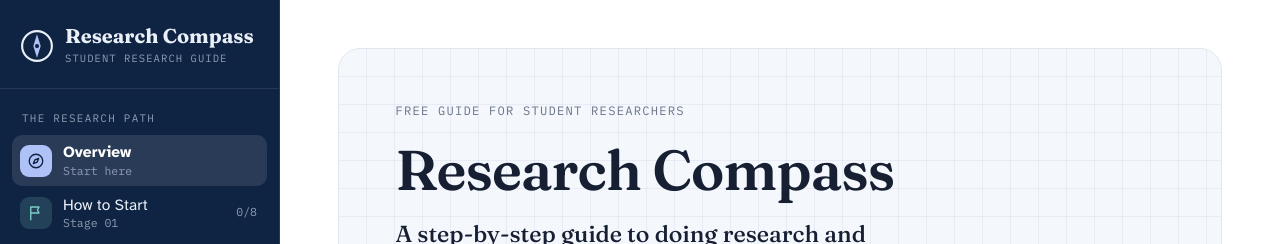
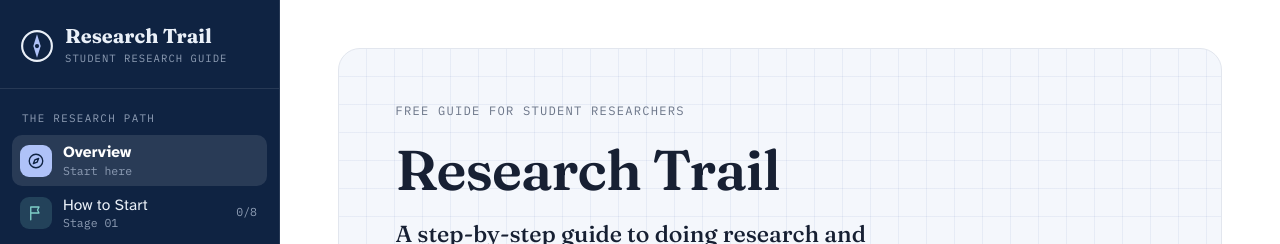
Before and after one commit to prionta2018-collab/research-trail, a plain HTML site: page index.html in a window 1280 px wide. Shown: the top 244 px of the page. Drawn offline with Linux system fonts and the light colour scheme.

Commit message:
Add files via upload

```diff
--- a/index.html
+++ b/index.html
@@ -3,24 +3,24 @@
 <head>
 <meta charset="utf-8">
 <meta name="viewport" content="width=device-width, initial-scale=1, viewport-fit=cover">
-<title>Research Compass</title>
+<title>Research Trail</title>
 <meta name="claude:viewport-fit-sides" content="cover">
 <meta name="description" content="One place for every stage of research: getting started, methods, ethics and rules, writing, famous journals and publishing.">
-<link rel="canonical" href="https://prionta2018-collab.github.io/research-compass/">
+<link rel="canonical" href="https://prionta2018-collab.github.io/research-trail/">
 <link rel="icon" type="image/svg+xml" href="favicon.svg">
 <meta name="theme-color" content="#0F2342">
 <meta property="og:type" content="website">
-<meta property="og:site_name" content="Research Compass">
-<meta property="og:title" content="Research Compass — A Student Research Guide">
+<meta property="og:site_name" content="Research Trail">
+<meta property="og:title" content="Research Trail — A Student Research Guide">
 <meta property="og:description" content="A practical guide to research topics, methods, academic writing and publishing.">
-<meta property="og:url" content="https://prionta2018-collab.github.io/research-compass/">
-<meta property="og:image" content="https://prionta2018-collab.github.io/research-compass/social-preview.png">
+<meta property="og:url" content="https://prionta2018-collab.github.io/research-trail/">
+<meta property="og:image" content="https://prionta2018-collab.github.io/research-trail/social-preview.png">
 <meta property="og:image:width" content="1200">
 <meta property="og:image:height" content="630">
 <meta name="twitter:card" content="summary_large_image">
-<meta name="twitter:title" content="Research Compass — A Student Research Guide">
+<meta name="twitter:title" content="Research Trail — A Student Research Guide">
 <meta name="twitter:description" content="A practical guide to research topics, methods, academic writing and publishing.">
-<meta name="twitter:image" content="https://prionta2018-collab.github.io/research-compass/social-preview.png">
+<meta name="twitter:image" content="https://prionta2018-collab.github.io/research-trail/social-preview.png">
 <link rel="preconnect" href="https://fonts.googleapis.com">
 <link rel="preconnect" href="https://fonts.gstatic.com" crossorigin>
 <link rel="stylesheet" href="https://fonts.googleapis.com/css2?family=Atkinson+Hyperlegible:ital,wght@0,400;0,700;1,400&family=Fraunces:opsz,wght@9..144,500;9..144,600;9..144,700&family=IBM+Plex+Mono:wght@400;500&display=swap">
@@ -416,7 +416,7 @@ h1[tabindex="-1"]:focus{outline:none}
 <button class="skip" id="skip" type="button">Skip to content</button>
 <div class="topbar">
   <div class="head">
-    <a class="brand" href="#home"><svg width="26" height="26" viewBox="0 0 32 32" aria-hidden="true"><circle cx="16" cy="16" r="14" fill="none" stroke="currentColor" stroke-width="2"/><path d="M16 5 L19.5 16 L16 27 L12.5 16 Z" fill="var(--accent)"/><circle cx="16" cy="16" r="2" fill="var(--surface)"/></svg><b>Research Compass</b></a>
+    <a class="brand" href="#home"><svg width="26" height="26" viewBox="0 0 32 32" aria-hidden="true"><circle cx="16" cy="16" r="14" fill="none" stroke="currentColor" stroke-width="2"/><path d="M16 5 L19.5 16 L16 27 L12.5 16 Z" fill="var(--accent)"/><circle cx="16" cy="16" r="2" fill="var(--surface)"/></svg><b>Research Trail</b></a>
     <div class="mtools">
       <button class="iconbtn" id="m-size" type="button" aria-label="Change text size">Aa</button>
       <button class="iconbtn" id="m-theme" type="button" aria-label="Change colour theme"></button>
@@ -428,7 +428,7 @@ h1[tabindex="-1"]:focus{outline:none}
 <div class="shell">
   <aside aria-label="Site navigation">
     <div class="side-head">
-      <a class="brand" href="#home"><svg width="34" height="34" viewBox="0 0 32 32" aria-hidden="true"><circle cx="16" cy="16" r="14" fill="none" stroke="currentColor" stroke-width="2"/><path d="M16 5 L19.5 16 L16 27 L12.5 16 Z" fill="var(--accent)"/><circle cx="16" cy="16" r="2" fill="var(--surface)"/></svg><span class="bt"><b>Research Compass</b><small>Student research guide</small></span></a>
+      <a class="brand" href="#home"><svg width="34" height="34" viewBox="0 0 32 32" aria-hidden="true"><circle cx="16" cy="16" r="14" fill="none" stroke="currentColor" stroke-width="2"/><path d="M16 5 L19.5 16 L16 27 L12.5 16 Z" fill="var(--accent)"/><circle cx="16" cy="16" r="2" fill="var(--surface)"/></svg><span class="bt"><b>Research Trail</b><small>Student research guide</small></span></a>
     </div>
     <div class="side-scroll">
       <div>
@@ -451,7 +451,7 @@ h1[tabindex="-1"]:focus{outline:none}
     <div class="wrap" id="view"></div>
     <div class="wrap">
       <footer class="sitefoot">
-        <div><b>Research Compass</b><span>A free guide to doing research and publishing it, written for student researchers.</span></div>
+        <div><b>Research Trail</b><span>A free guide to doing research and publishing it, written for student researchers.</span></div>
         <div><p>Every link opens the original website in a new tab. Rules, fees and policies change over time, so always confirm with your university, your funder and your target journal.</p><p class="note">Checklist ticks and reading settings are saved only in this browser. Last updated November 2026.</p></div>
       </footer>
     </div>
@@ -1592,7 +1592,7 @@ function renderHome(){
   const eee=["https://ieeexplore.ieee.org","https://arxiv.org/archive/eess","https://ieeeaccess.ieee.org","https://template-selector.ieee.org","https://www.overleaf.com","https://www.zotero.org"].map(u=>LINKS.find(l=>l.u===u)).filter(Boolean);
   return `<section class="hero"><div class="hero-in">
     <span class="eyebrow">Free guide for student researchers</span>
-    <h1 tabindex="-1">Research Compass</h1>
+    <h1 tabindex="-1">Research Trail</h1>
     <p class="hero-sub">A step-by-step guide to doing research and getting it published, from choosing a topic to answering reviewers.</p>
     <p class="lede">It brings together trusted guides, rules, journals and tools from across the web, explains each step in plain language, and shows how real papers do it. Examples lean towards electrical and electronic engineering.</p>
     <div class="cta-row"><a class="btn primary lg" href="#start">Start with Stage 1 →</a><a class="btn lg" href="#papers-six">See real papers explained</a></div>
@@ -1635,7 +1635,7 @@ function route(){
   FID=0;
   view.innerHTML=id==="home"?renderHome():renderPage(PAGES.find(p=>p.id===id),part);
   renderNav(id);
-  document.title=id==="home"?"Research Compass":ALL.find(p=>p.id===id).title+" · Research Compass";
+  document.title=id==="home"?"Research Trail":ALL.find(p=>p.id===id).title+" · Research Trail";
   root.style.scrollBehavior="auto";window.scrollTo(0,0);root.style.scrollBehavior="";
   bind(id);
   if(!firstRoute){const h1=view.querySelector("h1");if(h1)h1.focus({preventScroll:true})}
```
